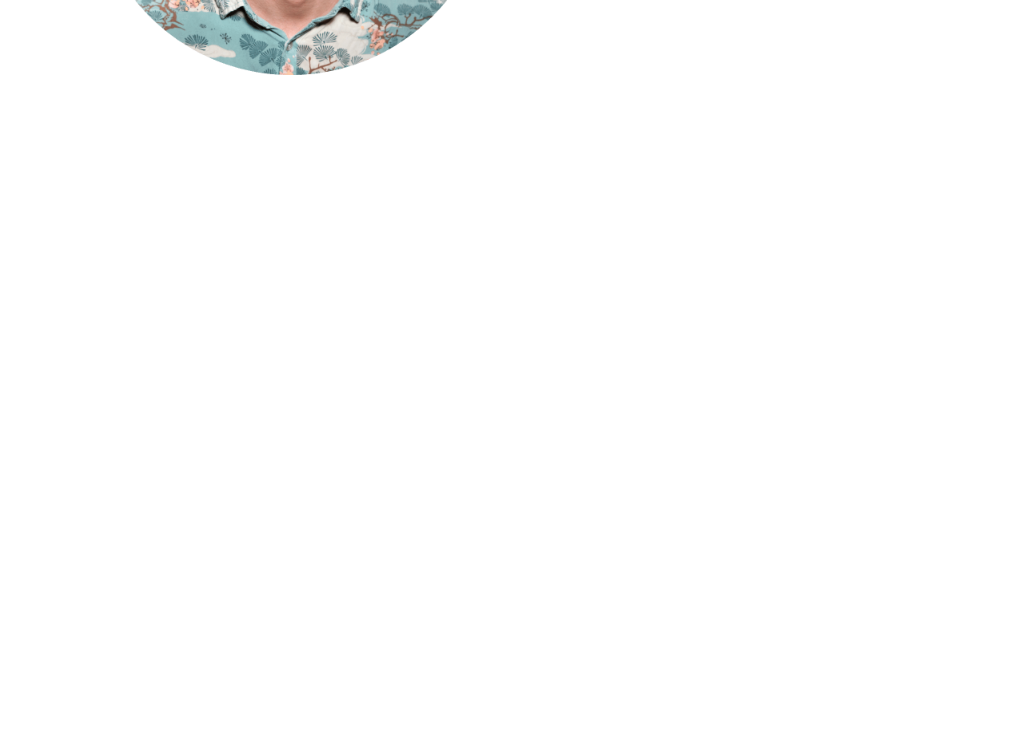
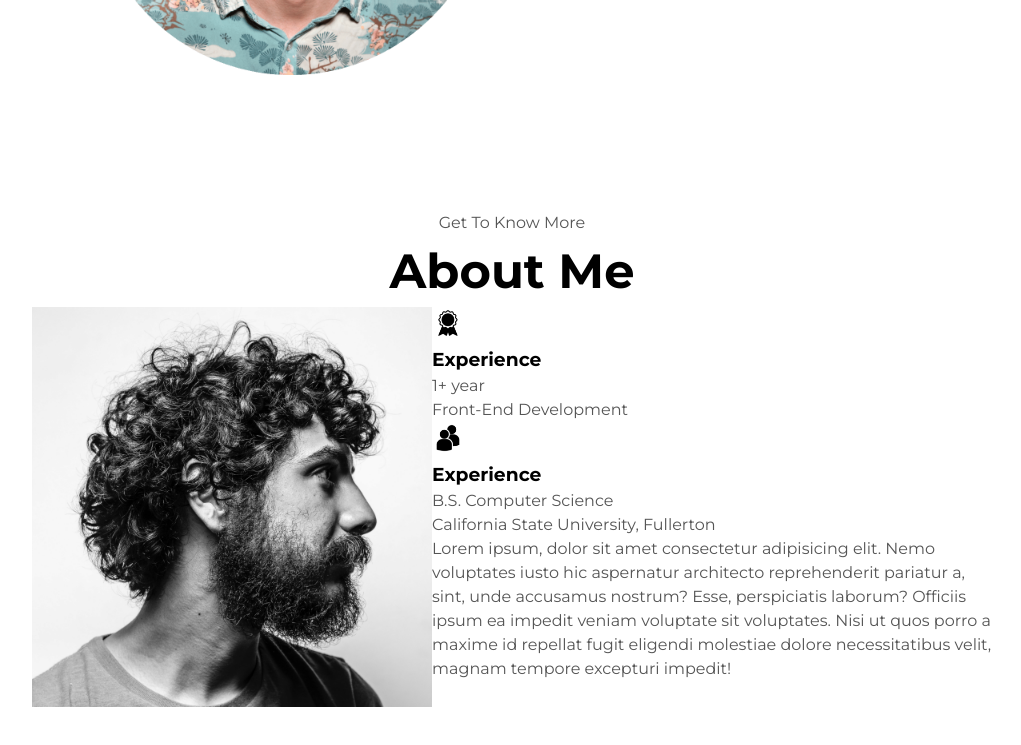
Before and after one commit to mrtnprtd/Web_Resume, a website: page index.html in a window 1280 px wide. Shown: the part 597-1342 px from the top of the page, without its empty margins (128-1149 px from the left). Before the commit the page ends 800 px from the top, so only its background shows below. Drawn offline with Linux system fonts and the light colour scheme.

Commit message:
added about and experience sections

```diff
--- a/index.html
+++ b/index.html
@@ -96,6 +96,54 @@
         </div>
       </div>
     </section>
+    <section id="about">
+      <p class="section__text__p1">Get To Know More</p>
+      <h1 class="title">About Me</h1>
+      <div class="section-container">
+        <div class="section__pic-container">
+          <img
+            src="./assets/about-pic.png"
+            alt="Profile Picture"
+            class="about-pic"
+          />
+        </div>
+        <div class="about-details-container">
+          <div class="about-containers">
+            <div class="details-container">
+              <img
+                src="./assets/experience.png"
+                alt="Experience icon"
+                class="icon"
+              />
+              <h3>Experience</h3>
+              <p>1+ year <br />Front-End Development</p>
+            </div>
+            <div class="details-container">
+              <img
+                src="./assets/education.png"
+                alt="Education icon"
+                class="icon"
+              />
+              <h3>Experience</h3>
+              <p>
+                B.S. Computer Science <br />California State University,
+                Fullerton
+              </p>
+            </div>
+          </div>
+          <div class="text-container">
+            <p>
+              Lorem ipsum, dolor sit amet consectetur adipisicing elit. Nemo
+              voluptates iusto hic aspernatur architecto reprehenderit pariatur
+              a, sint, unde accusamus nostrum? Esse, perspiciatis laborum?
+              Officiis ipsum ea impedit veniam voluptate sit voluptates. Nisi ut
+              quos porro a maxime id repellat fugit eligendi molestiae dolore
+              necessitatibus velit, magnam tempore excepturi impedit!
+            </p>
+          </div>
+        </div>
+      </div>
+    </section>
 
     <script src="script.js"></script>
   </body>
--- a/style.css
+++ b/style.css
@@ -37,10 +37,6 @@ a {
 /*unordered lists*/
 ul {
   list-style: none; /* remove the bullet points from unordered lists */
-}
-
-img {
-  max-width: 100%; /* ensure images don't exceed their containers */
 }
 
 /* ======================= Navbar Section ===================== */
@@ -112,12 +108,13 @@ a:hover {
   font-weight: 600;
   text-decoration: none;
   border: none;
-  border-radius: 10px;
+  border-radius: 2rem;
   cursor: pointer;
 }
 
 .btn:hover {
   opacity: 0.8;
+  cursor: pointer;
 }
 
 .btn-primary {
```
